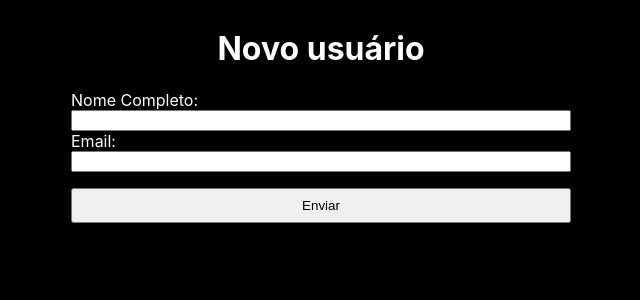
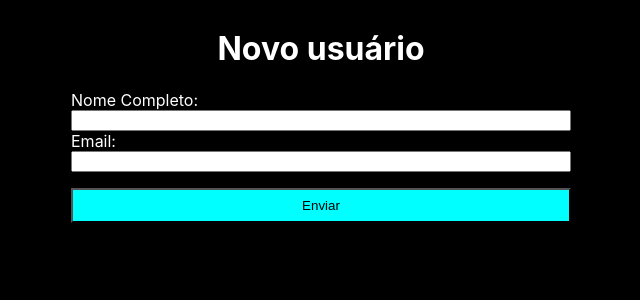
Before and after one commit to ajraduenz/app-challenge, a React (Create React App) app: page / in a window 1280 px wide. Shown: the top 300 px of the page, without its empty margins (319-959 px from the left). Built offline with nearby package versions, Linux system fonts and the light colour scheme.

Commit message:
Adjust styles

```diff
--- a/src/Components/EditUser/index.module.css
+++ b/src/Components/EditUser/index.module.css
@@ -41,5 +41,7 @@
   margin:1rem 0
 }
 .button{
-  padding:0.5rem 0.25rem
+  cursor: pointer;
+  padding:0.5rem 0.25rem;
+  background-color: #fff;
 }
--- a/src/index.css
+++ b/src/index.css
@@ -22,3 +22,6 @@ h1{
   width: 100%;
   text-align: center;
 }
+button{
+  background-color: aqua;
+}
```
